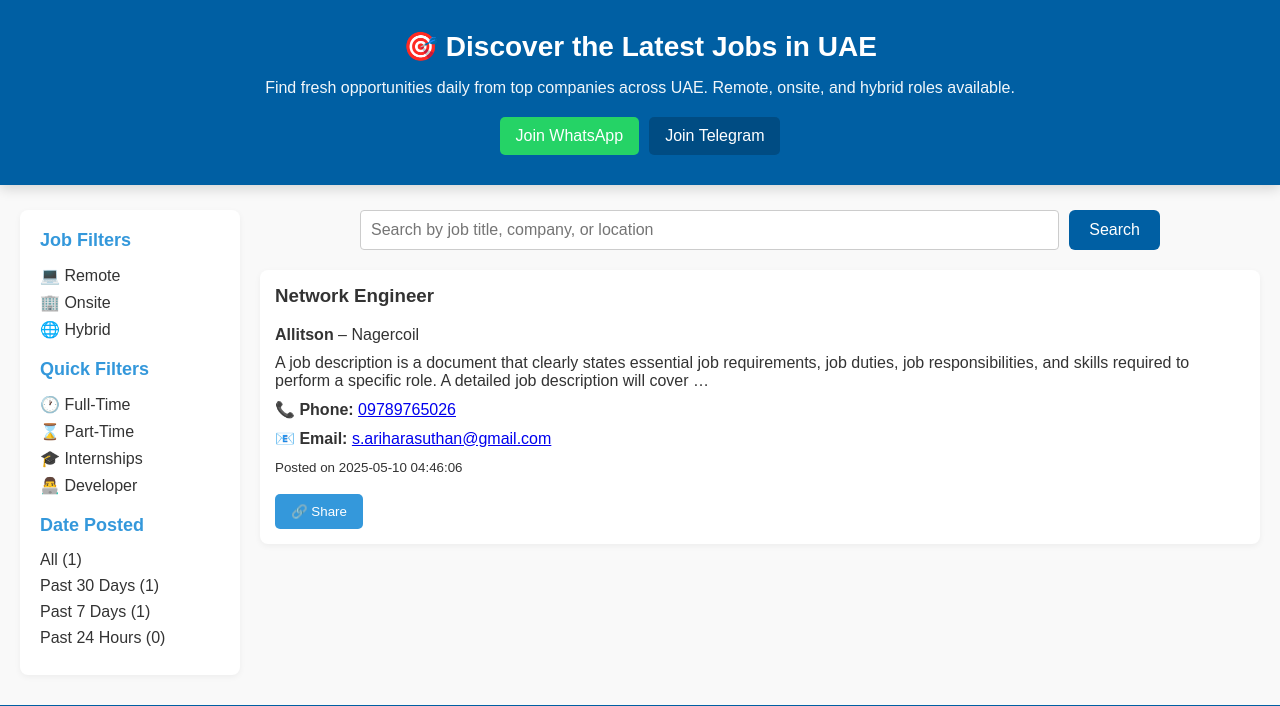
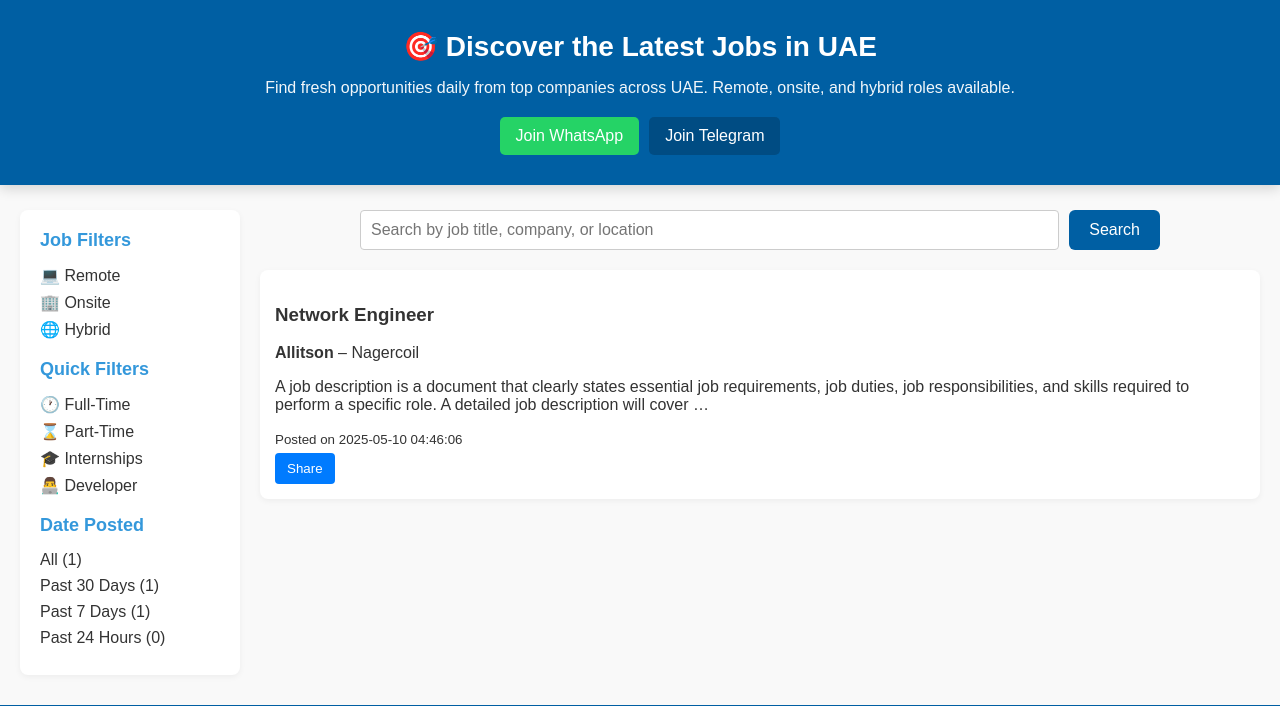
Before and after one commit to hari-0007/Website_Post, a PHP site: page /index.php in a window 1280 px wide. Shown: the top 706 px of the page. Run offline with PHP 8.4, Linux system fonts and the light colour scheme.

Commit message:
Add feedback entry and enhance job card interactivity with hover effects and share functionality

```diff
--- a/index.php
+++ b/index.php
@@ -208,10 +208,23 @@ $totalPages = ceil(count($filteredJobs) / $limit);
         }
         /* --- End Responsive Styles --- */
 
-
-        .job-card { background:#fff; padding:15px; border-radius:8px; margin-bottom:20px; box-shadow:0 2px 6px rgba(0,0,0,0.05); }
-        .job-card h3 { margin-top:0; }
-        .job-card p { margin:10px 0; }
+        .job-card {
+            background: #fff;
+            padding: 15px;
+            border-radius: 8px;
+            margin-bottom: 20px;
+            box-shadow: 0 2px 6px rgba(0, 0, 0, 0.05);
+            cursor: pointer;
+            transition: background-color 0.3s;
+        }
+        .job-card:hover {
+            background-color: #f9f9f9;
+        }
+        .job-details {
+            margin-top: 10px;
+            padding-top: 10px;
+            border-top: 1px solid #ddd;
+        }
 
         .button { padding:10px 16px; background:#3498db; color:#fff; text-decoration:none; border-radius:5px; transition:0.3s; border: none; cursor:pointer;}
         .button:hover { background:#2980b9; }
@@ -237,6 +250,19 @@ $totalPages = ceil(count($filteredJobs) / $limit);
         .footer-column input::placeholder, .footer-column textarea::placeholder { color:#ddd; }
         .footer-bottom { text-align:center; padding-top:20px; border-top:1px solid rgba(255,255,255,0.3); margin-top:20px; font-size:13px; }
 
+        .share-button {
+            background-color: #007bff;
+            color: #fff;
+            border: none;
+            padding: 8px 12px;
+            border-radius: 4px;
+            cursor: pointer;
+            margin-top: 5px;
+            display: inline-block;
+        }
+        .share-button:hover {
+            background-color: #0056b3;
+        }
     </style>
 </head>
 <body>
@@ -281,27 +307,30 @@ $totalPages = ceil(count($filteredJobs) / $limit);
                 <?php if(empty($pagedJobs)): ?>
                     <p style="text-align:center; padding: 20px;">No matching jobs found for the current criteria.</p>
                 <?php else: ?>
-                    <?php foreach($pagedJobs as $job): ?>
-                    <div class="job-card">
+                    <?php foreach ($pagedJobs as $job): ?>
+                    <div class="job-card" onclick="toggleJobDetails(this)">
                         <h3><?= htmlspecialchars($job['title'] ?? 'N/A') ?></h3>
                         <strong><?= htmlspecialchars($job['company'] ?? 'N/A') ?></strong> – <?= htmlspecialchars($job['location'] ?? 'N/A') ?><br>
-                        <p><?= nl2br(htmlspecialchars(substr($job['description'] ?? '',0,200))) ?>…</p>
-                        <?php if(!empty($job['phones'])): ?>
+                        <p class="job-summary"><?= nl2br(htmlspecialchars(substr($job['description'] ?? '', 0, 200))) ?>…</p>
+                        <div class="job-details" style="display: none;">
+                            <p><strong>Full Description:</strong> <?= nl2br(htmlspecialchars($job['description'] ?? 'N/A')) ?></p>
+                            <?php if (!empty($job['phones'])): ?>
                                 <p><strong>📞 Phone:</strong>
-                                <?php foreach(explode(',',$job['phones']) as $phone): ?>
-                                    <a href="tel:<?=trim($phone)?>"><?=trim($phone)?></a>&nbsp;
+                                    <?php foreach (explode(',', $job['phones']) as $phone): ?>
+                                        <a href="tel:<?= trim($phone) ?>"><?= trim($phone) ?></a>&nbsp;
                                     <?php endforeach; ?>
                                 </p>
                             <?php endif; ?>
-                        <?php if(!empty($job['emails'])): ?>
+                            <?php if (!empty($job['emails'])): ?>
                                 <p><strong>📧 Email:</strong>
-                                <?php foreach(explode(',',$job['emails']) as $email): ?>
-                                    <a href="mailto:<?=trim($email)?>"><?=trim($email)?></a>&nbsp;
+                                    <?php foreach (explode(',', $job['emails']) as $email): ?>
+                                        <a href="mailto:<?= trim($email) ?>"><?= trim($email) ?></a>&nbsp;
                                     <?php endforeach; ?>
                                 </p>
                             <?php endif; ?>
-                        <small>Posted on <?= htmlspecialchars($job['posted_on'] ?? 'N/A') ?></small><br><br>
-                        <button onclick="shareJob('<?=htmlspecialchars(addslashes($job['title'] ?? 'N/A'))?>','<?=htmlspecialchars(addslashes($job['company'] ?? 'N/A'))?>')" class="button">🔗 Share</button>
+                        </div>
+                        <small>Posted on <?= htmlspecialchars($job['posted_on'] ?? 'N/A') ?></small><br>
+                        <button class="share-button" onclick="shareJob('<?= htmlspecialchars($job['title'] ?? '') ?>', '<?= htmlspecialchars($job['company'] ?? '') ?>'); event.stopPropagation();">Share</button>
                     </div>
                     <?php endforeach; ?>
                 <?php endif; ?>
@@ -330,8 +359,8 @@ $totalPages = ceil(count($filteredJobs) / $limit);
                 <h4>Explore</h4>
                 <a href="admin/dashboard.php">👤 Admin Login</a>
                 <a href="?search=remote&filter=all">💻 Remote Jobs</a>
-                <a href="index.php">📍 UAE Jobs</a>
-                <a href="mailto:support@jobhunt.top">📩 Contact Support</a>
+                <a href="?search=uae&filter=all">📍 UAE Jobs</a>
+                <a href="mailto:support@uaejobs.com">📩 Contact Support</a>
             </div>
             <div class="footer-column">
                 <h4>Follow Channels</h4>
@@ -385,7 +414,7 @@ $totalPages = ceil(count($filteredJobs) / $limit);
 
         function shareJob(title, company) {
             const shareText = `Check out this job at ${company}: ${title}`;
-            let jobUrl = window.location.href;
+            const jobUrl = window.location.href;
 
             if (navigator.share) {
                 navigator.share({
@@ -486,6 +515,18 @@ $totalPages = ceil(count($filteredJobs) / $limit);
             document.getElementById('count1').innerText = allJobPostsForCounts.filter(p => p.timestamp > 0 && (now_ms - p.timestamp <= oneDay_ms)).length;
         }
 
+        function toggleJobDetails(jobCard) {
+            const details = jobCard.querySelector('.job-details');
+            const summary = jobCard.querySelector('.job-summary');
+            if (details.style.display === 'none' || details.style.display === '') {
+                details.style.display = 'block'; // Show full description
+                summary.style.display = 'none'; // Hide summary
+            } else {
+                details.style.display = 'none'; // Hide full description
+                summary.style.display = 'block'; // Show summary
+            }
+        }
+
         window.onload = function() {
             processJobDataForCounts(); // Process the PHP-provided data
         };
```
Also changed, not shown: data/feedback.json (+8 -0 lines). Lines whose indentation alone changed are shown as unchanged.
